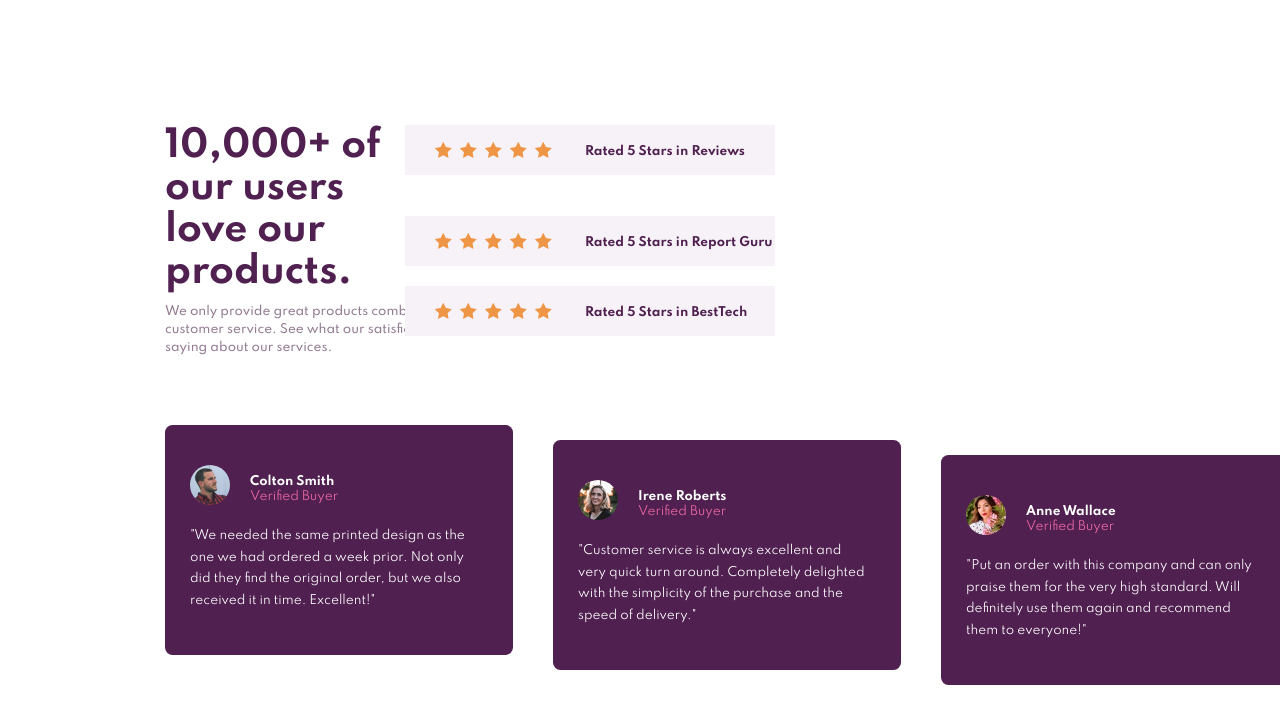
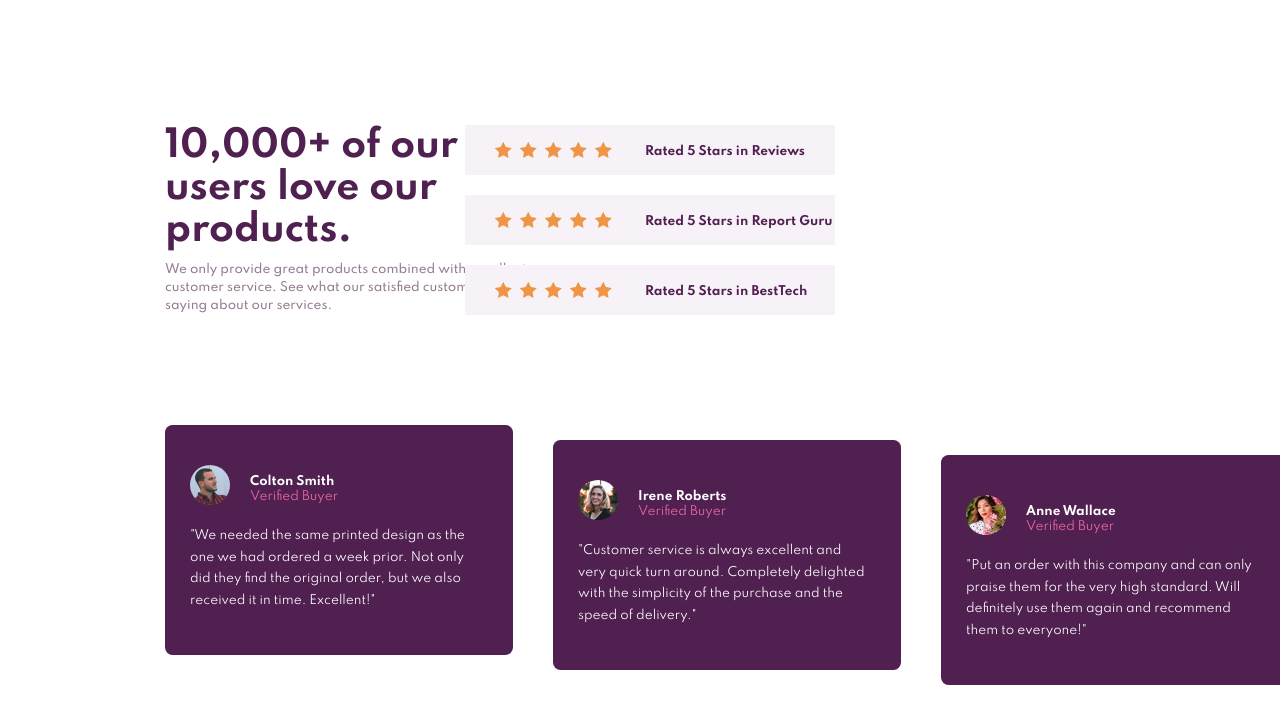
Before and after one commit to RickyReyes/social-proof-section, a plain HTML site: page index.html in a window 1280 px wide. Drawn offline with Linux system fonts and the light colour scheme.

Commit message:
Need to justify ratings section

```diff
--- a/index.html
+++ b/index.html
@@ -29,7 +29,7 @@
 
       <span id="ratings">
         <p>Rated 5 Stars in Reviews</p><br>
-        <p>Rated 5 Stars in Report Guru</p>
+        <p>Rated 5 Stars in Report Guru</p><br>
         <p>Rated 5 Stars in BestTech</p>
       </span>
     </div>
--- a/style.css
+++ b/style.css
@@ -1,5 +1,6 @@
 @import url('https://fonts.googleapis.com/css2?family=Spartan:wght@400;500;700&display=swap');
 
+/* Color Variables */
 :root {
     /* Primary */
     --very-dark-magenta: hsl(300, 43%, 22%);
@@ -25,18 +26,16 @@ body {
     margin: 125px 165px 100px;
 }
 
+/* Main text and ratings section */
 #top {
     display: grid;
-    grid-template-columns: 240px 1fr;
-    padding-bottom: 0px;
+    grid-template-columns: 300px 1fr;
     height: 300px;
 }
 
 h1 {
     color: var(--very-dark-magenta);
-    display: inline;
 }
-
 
 #top p {
     width: 370px;
@@ -47,12 +46,8 @@ h1 {
     color: var(--dark-grayish-magenta);
 }
 
-#ratings {
-    justify-content: end;
-}
-
 #ratings p {
-    display: block;
+    display: inline-block;
     font-size: 12px;
     font-weight: 700;
     color: var(--very-dark-magenta);
@@ -69,6 +64,7 @@ h1 {
     background-repeat: no-repeat, no-repeat, no-repeat;
     background-position: 30px center, 55px center, 80px center, 105px center, 130px center;
     margin-bottom: 20px;
+    justify-items: right;
 }
 
 
@@ -133,8 +129,6 @@ img {
     width: 40px;
 }
 
-
-
 .attribution {
     font-size: 11px;
     text-align: center;
```
